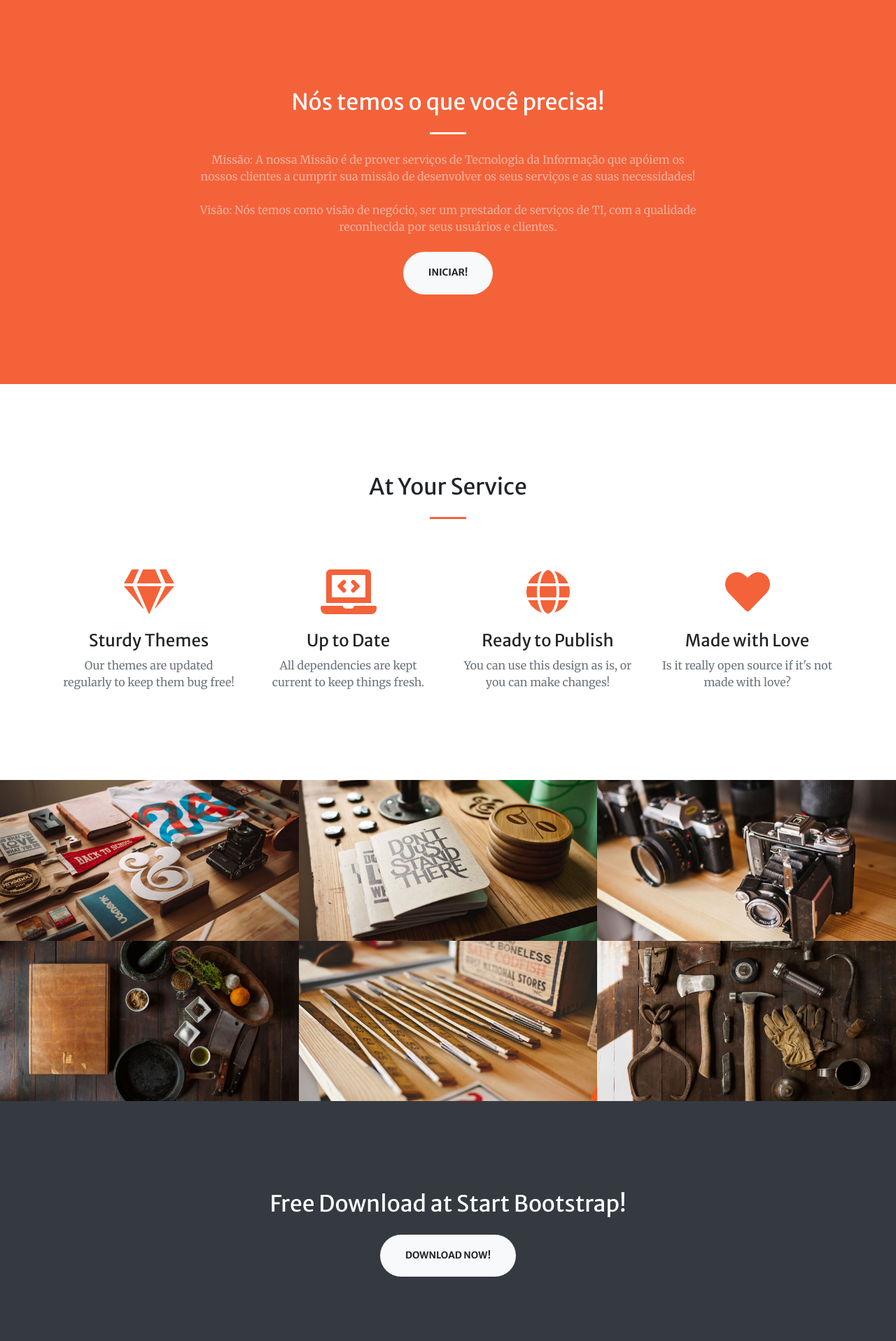
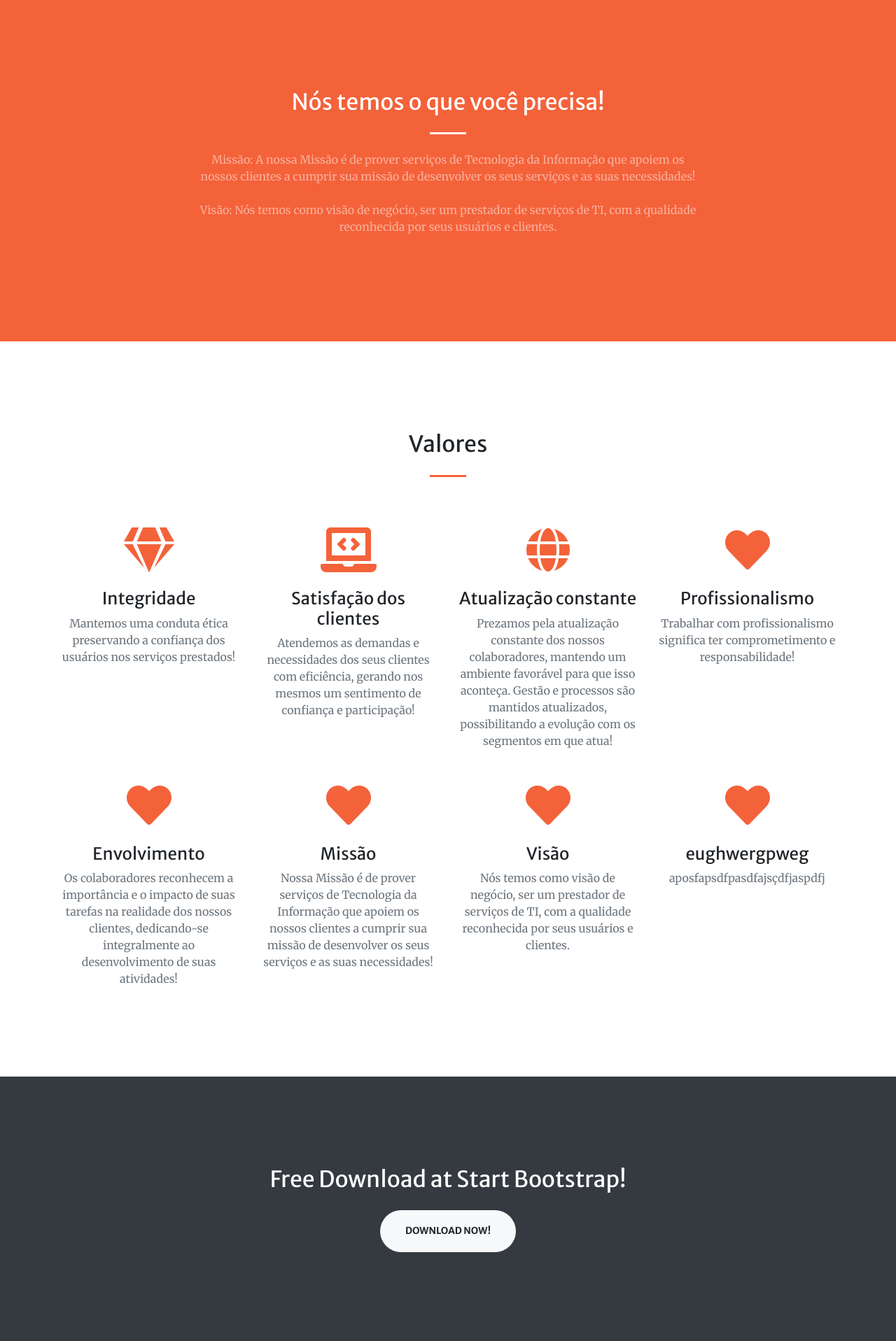
Before and after one commit to gustavopxavier/site_ovtec, a Django app: page / in a window 1280 px wide. Shown: the part 801-2718 px from the top of the page at 70% size. Run offline with Django 3.2, Linux system fonts and the light colour scheme; some libraries are stand-ins or nearby versions.

Commit message:
Atualização de Valores e Contatos

```diff
--- a/pages/templates/pages/index.html
+++ b/pages/templates/pages/index.html
@@ -61,57 +61,85 @@
                     <div class="col-lg-8 text-center">
                         <h2 class="text-white mt-0">Nós temos o que você precisa!</h2>
                         <hr class="divider light my-4" />
-                        <p class="text-white-50 mb-4">Missão: A nossa Missão é de prover serviços de Tecnologia da Informação que apóiem os nossos clientes a cumprir sua missão de desenvolver os seus serviços e as suas necessidades!</p>
+                        <p class="text-white-50 mb-4">Missão: A nossa Missão é de prover serviços de Tecnologia da Informação que apoiem os nossos clientes a cumprir sua missão de desenvolver os seus serviços e as suas necessidades!</p>
                         <p class="text-white-50 mb-4"">Visão: Nós temos como visão de negócio, ser um prestador de serviços de TI, com a qualidade reconhecida por seus usuários e clientes.</p>
-                        <a class="btn btn-light btn-xl js-scroll-trigger" href="#services">Iniciar!</a>
+                        <!-- TODO: <a class="btn btn-light btn-xl js-scroll-trigger" href="#services">Iniciar!</a> -->
                     </div>
                 </div>
             </div>
         </section>
-        <!-- Services-->
+        <!-- Services - TODO: Revisar e atualizar ícones e textos-->
         <section class="page-section" id="services">
             <div class="container">
-                <h2 class="text-center mt-0">At Your Service</h2>
+                <h2 class="text-center mt-0">Valores</h2>
                 <hr class="divider my-4" />
                 <div class="row">
                     <div class="col-lg-3 col-md-6 text-center">
                         <div class="mt-5">
                             <i class="fas fa-4x fa-gem text-primary mb-4"></i>
-                            <h3 class="h4 mb-2">Sturdy Themes</h3>
-                            <p class="text-muted mb-0">Our themes are updated regularly to keep them bug free!</p>
+                            <h3 class="h4 mb-2">Integridade</h3>
+                            <p class="text-muted mb-0">Mantemos uma conduta ética preservando a confiança dos usuários nos serviços prestados!</p>
                         </div>
                     </div>
                     <div class="col-lg-3 col-md-6 text-center">
                         <div class="mt-5">
                             <i class="fas fa-4x fa-laptop-code text-primary mb-4"></i>
-                            <h3 class="h4 mb-2">Up to Date</h3>
-                            <p class="text-muted mb-0">All dependencies are kept current to keep things fresh.</p>
+                            <h3 class="h4 mb-2">Satisfação dos clientes</h3>
+                            <p class="text-muted mb-0">Atendemos as demandas e necessidades dos seus clientes com eficiência, gerando nos mesmos um sentimento de confiança e participação!</p>
                         </div>
                     </div>
                     <div class="col-lg-3 col-md-6 text-center">
                         <div class="mt-5">
                             <i class="fas fa-4x fa-globe text-primary mb-4"></i>
-                            <h3 class="h4 mb-2">Ready to Publish</h3>
-                            <p class="text-muted mb-0">You can use this design as is, or you can make changes!</p>
+                            <h3 class="h4 mb-2">Atualização constante</h3>
+                            <p class="text-muted mb-0">Prezamos pela atualização constante dos nossos colaboradores, mantendo um ambiente favorável para que isso aconteça. Gestão e processos são mantidos atualizados, possibilitando a evolução com os segmentos em que atua!</p>
                         </div>
                     </div>
                     <div class="col-lg-3 col-md-6 text-center">
                         <div class="mt-5">
                             <i class="fas fa-4x fa-heart text-primary mb-4"></i>
-                            <h3 class="h4 mb-2">Made with Love</h3>
-                            <p class="text-muted mb-0">Is it really open source if it's not made with love?</p>
+                            <h3 class="h4 mb-2">Profissionalismo</h3>
+                            <p class="text-muted mb-0">Trabalhar com profissionalismo significa ter comprometimento e responsabilidade!</p>
+                        </div>
+                    </div>
+                    <div class="col-lg-3 col-md-6 text-center">
+                        <div class="mt-5">
+                            <i class="fas fa-4x fa-heart text-primary mb-4"></i>
+                            <h3 class="h4 mb-2">Envolvimento</h3>
+                            <p class="text-muted mb-0">Os colaboradores reconhecem a importância e o impacto de suas tarefas na realidade dos nossos clientes, dedicando-se integralmente ao desenvolvimento de suas atividades!</p>
+                        </div>
+                    </div>
+                    <div class="col-lg-3 col-md-6 text-center">
+                        <div class="mt-5">
+                            <i class="fas fa-4x fa-heart text-primary mb-4"></i>
+                            <h3 class="h4 mb-2">Missão</h3>
+                            <p class="text-muted mb-0">Nossa Missão é de prover serviços de Tecnologia da Informação que apoiem os nossos clientes a cumprir sua missão de desenvolver os seus serviços e as suas necessidades!</p>
+                        </div>
+                    </div>
+                    <div class="col-lg-3 col-md-6 text-center">
+                        <div class="mt-5">
+                            <i class="fas fa-4x fa-heart text-primary mb-4"></i>
+                            <h3 class="h4 mb-2">Visão</h3>
+                            <p class="text-muted mb-0">Nós temos como visão de negócio, ser um prestador de serviços de TI, com a qualidade reconhecida por seus usuários e clientes.</p>
+                        </div>
+                    </div>
+                    <div class="col-lg-3 col-md-6 text-center">
+                        <div class="mt-5">
+                            <i class="fas fa-4x fa-heart text-primary mb-4"></i>
+                            <h3 class="h4 mb-2">eughwergpweg</h3>
+                            <p class="text-muted mb-0">aposfapsdfpasdfajsçdfjaspdfj</p>
                         </div>
                     </div>
                 </div>
             </div>
         </section>
-        <!-- Portfolio-->
-        <div id="portfolio">
+        <!--  ============================================================= Portfolio - TODO: Alimentar sessão de Portfólio ===============================================-->
+        <!-- <div id="portfolio">
             <div class="container-fluid p-0">
                 <div class="row no-gutters">
                     <div class="col-lg-4 col-sm-6">
-                        <a class="portfolio-box" href="assets/img/portfolio/fullsize/1.jpg">
-                            <img class="img-fluid" src="assets/img/portfolio/thumbnails/1.jpg" alt="" />
+                        <a class="portfolio-box" href="{% static 'assets/img/portfolio/fullsize/1.jpg' %}">
+                            <img class="img-fluid" src="{% static 'assets/img/portfolio/thumbnails/1.jpg' %}" alt="" />
                             <div class="portfolio-box-caption">
                                 <div class="project-category text-white-50">Category</div>
                                 <div class="project-name">Project Name</div>
@@ -119,8 +147,8 @@
                         </a>
                     </div>
                     <div class="col-lg-4 col-sm-6">
-                        <a class="portfolio-box" href="assets/img/portfolio/fullsize/2.jpg">
-                            <img class="img-fluid" src="assets/img/portfolio/thumbnails/2.jpg" alt="" />
+                            <a class="portfolio-box" href="{% static 'assets/img/portfolio/fullsize/2.jpg' %}">
+                            <img class="img-fluid" src="{% static 'assets/img/portfolio/thumbnails/2.jpg' %}" alt="" />
                             <div class="portfolio-box-caption">
                                 <div class="project-category text-white-50">Category</div>
                                 <div class="project-name">Project Name</div>
@@ -128,8 +156,8 @@
                         </a>
                     </div>
                     <div class="col-lg-4 col-sm-6">
-                        <a class="portfolio-box" href="assets/img/portfolio/fullsize/3.jpg">
-                            <img class="img-fluid" src="assets/img/portfolio/thumbnails/3.jpg" alt="" />
+                        <a class="portfolio-box" href="{% static 'assets/img/portfolio/fullsize/3.jpg' %}">
+                            <img class="img-fluid" src="{% static 'assets/img/portfolio/thumbnails/3.jpg' %}" alt="" />
                             <div class="portfolio-box-caption">
                                 <div class="project-category text-white-50">Category</div>
                                 <div class="project-name">Project Name</div>
@@ -137,8 +165,8 @@
                         </a>
                     </div>
                     <div class="col-lg-4 col-sm-6">
-                        <a class="portfolio-box" href="assets/img/portfolio/fullsize/4.jpg">
-                            <img class="img-fluid" src="assets/img/portfolio/thumbnails/4.jpg" alt="" />
+                        <a class="portfolio-box" href="{% static 'assets/img/portfolio/fullsize/4.jpg' %}">
+                            <img class="img-fluid" src="{% static 'assets/img/portfolio/thumbnails/4.jpg' %}" alt="" />
                             <div class="portfolio-box-caption">
                                 <div class="project-category text-white-50">Category</div>
                                 <div class="project-name">Project Name</div>
@@ -146,8 +174,8 @@
                         </a>
                     </div>
                     <div class="col-lg-4 col-sm-6">
-                        <a class="portfolio-box" href="assets/img/portfolio/fullsize/5.jpg">
-                            <img class="img-fluid" src="assets/img/portfolio/thumbnails/5.jpg" alt="" />
+                        <a class="portfolio-box" href="{% static 'assets/img/portfolio/fullsize/5.jpg' %}">
+                            <img class="img-fluid" src="{% static 'assets/img/portfolio/thumbnails/5.jpg' %}" alt="" />
                             <div class="portfolio-box-caption">
                                 <div class="project-category text-white-50">Category</div>
                                 <div class="project-name">Project Name</div>
@@ -155,8 +183,8 @@
                         </a>
                     </div>
                     <div class="col-lg-4 col-sm-6">
-                        <a class="portfolio-box" href="assets/img/portfolio/fullsize/6.jpg">
-                            <img class="img-fluid" src="assets/img/portfolio/thumbnails/6.jpg" alt="" />
+                        <a class="portfolio-box" href="{% static 'assets/img/portfolio/fullsize/6.jpg' %}">
+                            <img class="img-fluid" src="{% static 'assets/img/portfolio/thumbnails/6.jpg' %}" alt="" />
                             <div class="portfolio-box-caption p-3">
                                 <div class="project-category text-white-50">Category</div>
                                 <div class="project-name">Project Name</div>
@@ -165,8 +193,8 @@
                     </div>
                 </div>
             </div>
-        </div>
-        <!-- Call to action-->
+        </div> -->
+        <!-- ========================================================= Call to action - TODO: Atualizar informações========================================================================== -->
         <section class="page-section bg-dark text-white">
             <div class="container text-center">
                 <h2 class="mb-4">Free Download at Start Bootstrap!</h2>
@@ -178,27 +206,27 @@
             <div class="container">
                 <div class="row justify-content-center">
                     <div class="col-lg-8 text-center">
-                        <h2 class="mt-0">Let's Get In Touch!</h2>
+                        <h2 class="mt-0">Vamos entrar em contato!</h2>
                         <hr class="divider my-4" />
-                        <p class="text-muted mb-5">Ready to start your next project with us? Give us a call or send us an email and we will get back to you as soon as possible!</p>
+                        <p class="text-muted mb-5">Pronto para iniciar o seu próximo projeto conosco? Ligue para nós ou envie-nos um e-mail e entraremos em contato com você o mais breve possível!</p>
                     </div>
                 </div>
                 <div class="row">
                     <div class="col-lg-4 ml-auto text-center mb-5 mb-lg-0">
                         <i class="fas fa-phone fa-3x mb-3 text-muted"></i>
-                        <div>+1 (555) 123-4567</div>
+                        <div> (84) 99447-0336</div>
                     </div>
                     <div class="col-lg-4 mr-auto text-center">
                         <i class="fas fa-envelope fa-3x mb-3 text-muted"></i>
                         <!-- Make sure to change the email address in BOTH the anchor text and the link target below!-->
-                        <a class="d-block" href="mailto:contact@yourwebsite.com">contact@yourwebsite.com</a>
+                        <a class="d-block" href="mailto:olhovivotecnologia@gmail.com">olhovivotecnologia@gmail.com</a>
                     </div>
                 </div>
             </div>
         </section>
         <!-- Footer-->
         <footer class="bg-light py-5">
-            <div class="container"><div class="small text-center text-muted">Copyright © 2020 - Start Bootstrap</div></div>
+            <div class="container"><div class="small text-center text-muted">Copyright © 2021 - Olho Vivo Tecnologia</div></div>
         </footer>
         <!-- Bootstrap core JS-->
         <script src="https://code.jquery.com/jquery-3.5.1.slim.min.js"></script>
```
